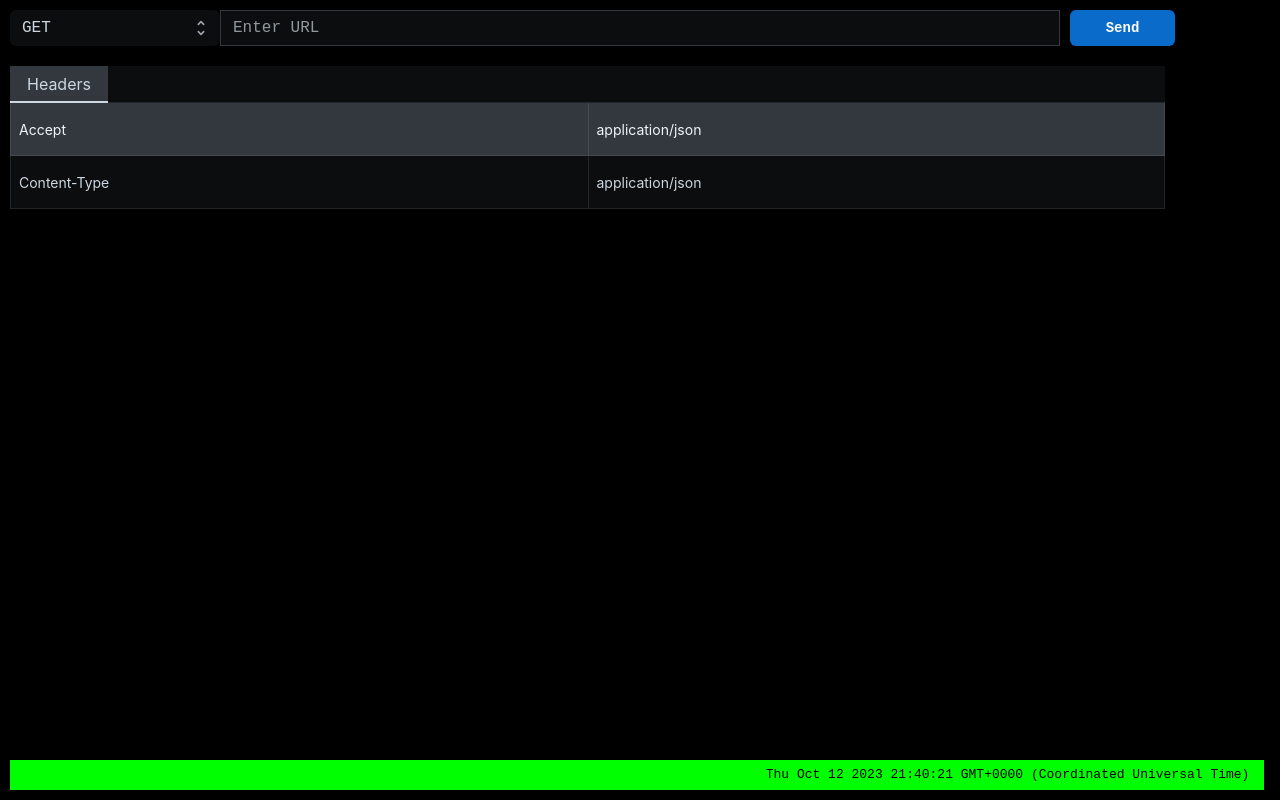
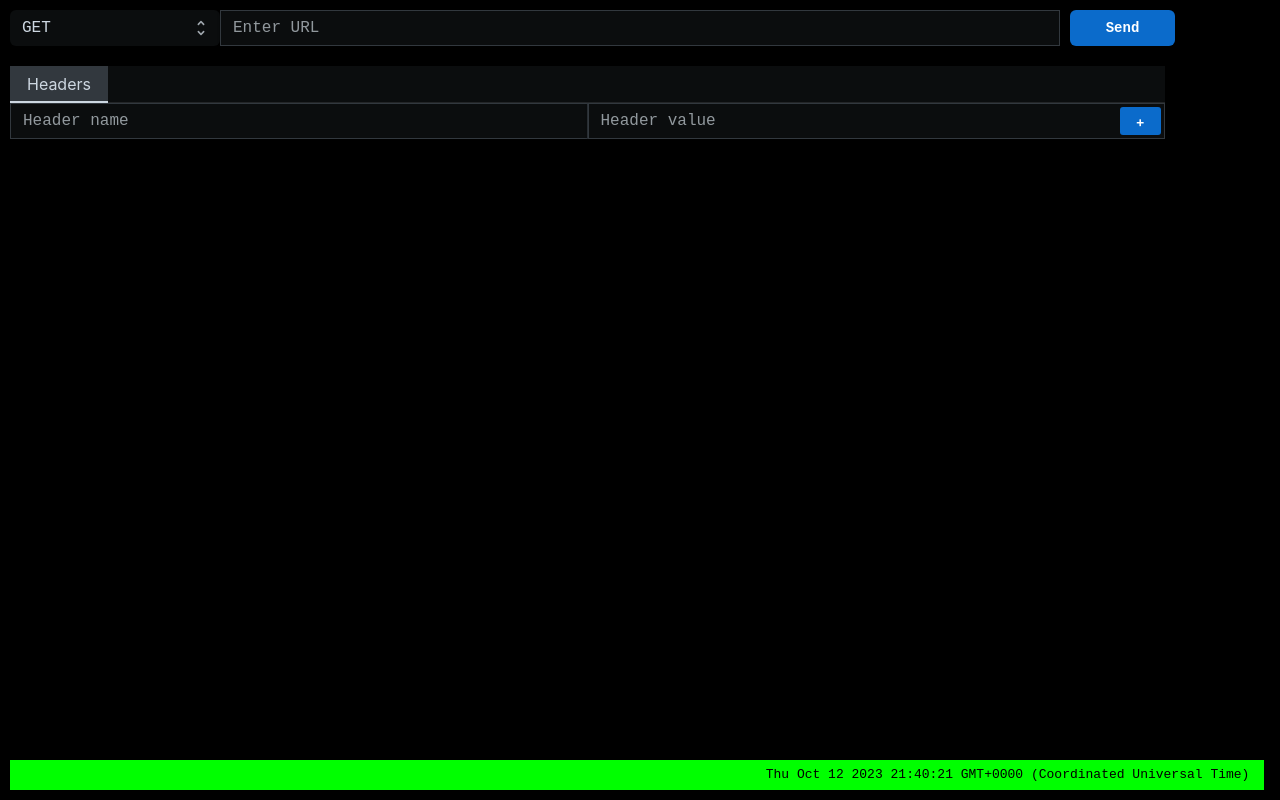
Before and after one commit to yrachid/http-ui, a React (Vite) app in the folder frontend/: page / in a window 1280 px wide. Built offline with nearby package versions, Linux system fonts and the light colour scheme.

Commit message:
#7 simplest logic to implement table-based editing

```diff
--- a/frontend/src/RequestEditor.tsx
+++ b/frontend/src/RequestEditor.tsx
@@ -4,22 +4,80 @@ import TabList from "@mui/joy/TabList";
 import { TabPanel } from "@mui/base";
 import Table from "@mui/joy/Table";
 import Grid from "@mui/joy/Grid";
+import Input from "@mui/joy/Input";
 import "./json-editor.css";
+import { useState } from "react";
+import { Button } from "@mui/joy";
+
+type HttpHeaders = Record<string, string>;
+
+type InserterProps = {
+  onInsert: (name: string, value: string) => void;
+};
+
+const HeaderInserter = (props: InserterProps) => {
+  const [name, setName] = useState("");
+  const [value, setValue] = useState("");
+
+  return (
+    <Grid container>
+      <Grid xs={6}>
+        <Input
+          sx={{ borderRadius: "0px", fontFamily: "monospace" }}
+          role="header-name-inserter"
+          placeholder="Header name"
+          value={name}
+          onChange={(event) => setName(event.target.value)}
+        />
+      </Grid>
+      <Grid xs={6}>
+        <Input
+          sx={{ borderRadius: "0px", fontFamily: "monospace" }}
+          role="header-value-inserter"
+          placeholder="Header value"
+          onChange={(event) => setValue(event.target.value)}
+          value={value}
+          endDecorator={
+            <Button
+              role="insert-header"
+              onClick={() => props.onInsert(name, value)}
+            >
+              +
+            </Button>
+          }
+        />
+      </Grid>
+    </Grid>
+  );
+};
 
 export const HeaderEditor = () => {
+  const [headers, setHeaders] = useState<HttpHeaders>({});
+
   return (
-    <Table stripe="odd" borderAxis="both" role="header-table-editor">
-      <tbody>
-        <tr>
-          <td>Accept</td>
-          <td>application/json</td>
-        </tr>
-        <tr>
-          <td>Content-Type</td>
-          <td>application/json</td>
-        </tr>
-      </tbody>
-    </Table>
+    <>
+      <HeaderInserter
+        onInsert={(name, value) =>
+          setHeaders({
+            ...headers,
+            ...{ [name]: value },
+          })
+        }
+      />
+      <Table stripe="odd" borderAxis="both" role="header-table-editor">
+        <tbody>
+          {Object.keys(headers).map((headerName, id) => (
+            <tr role="inserted-header" key={id}>
+              <td role="inserted-header-name">{headerName}</td>
+              <td role="inserted-header-value">{headers[headerName]}</td>
+              <td>
+                <Button>-</Button>
+              </td>
+            </tr>
+          ))}
+        </tbody>
+      </Table>
+    </>
   );
 };
 
```
Also changed, not shown: 2 other files (tests, documents, lock files or other folders).
